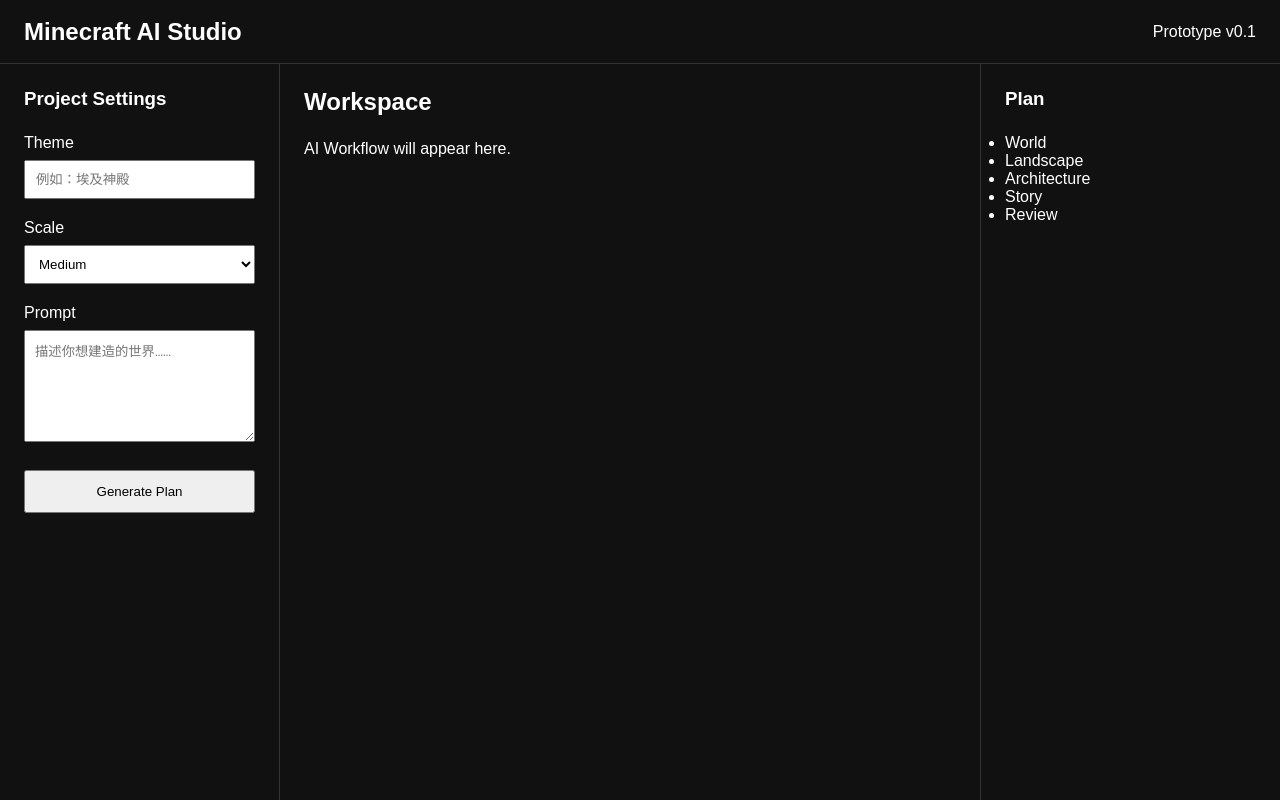
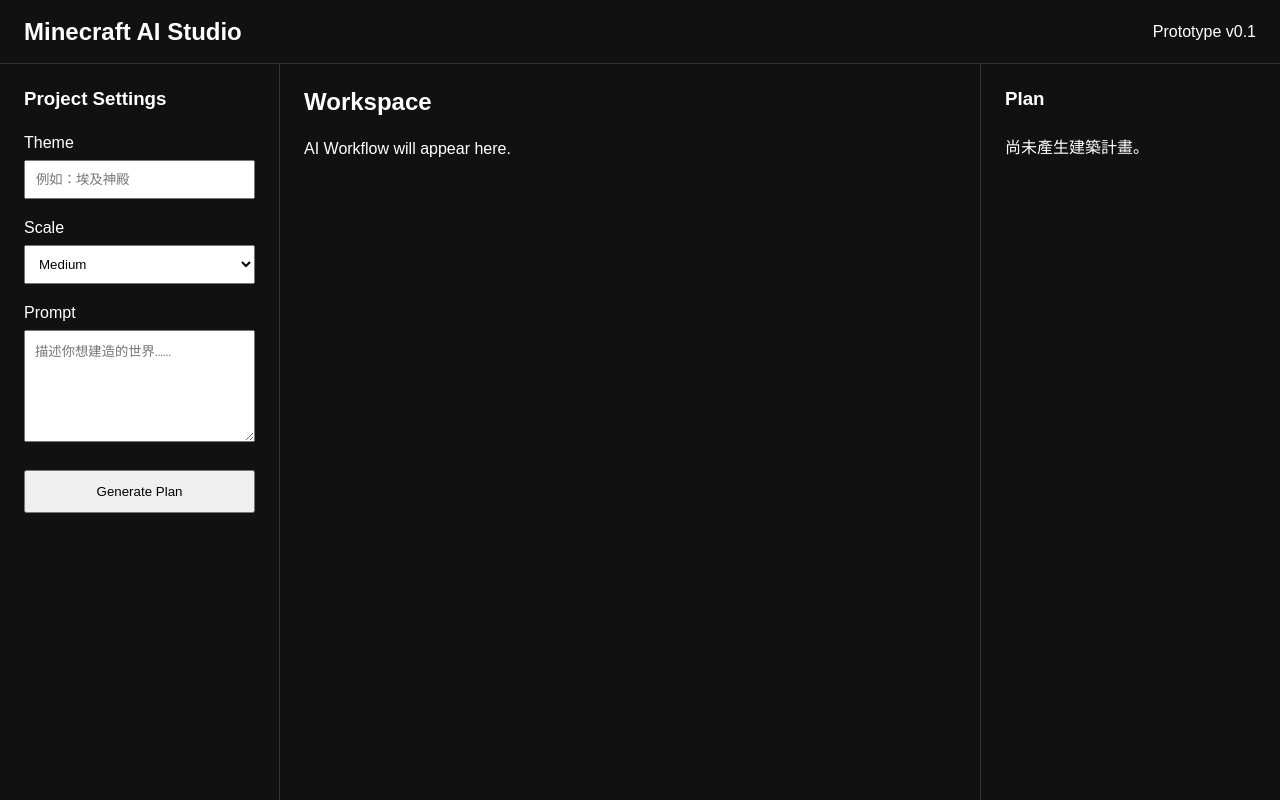
Before and after one commit to ishowtw168/MinecraftAI_Building, a Next.js app in the folder apps/web/: page / in a window 1280 px wide. Built offline with nearby package versions, Linux system fonts and the light colour scheme.

Commit message:
feat: display project data in plan panel

```diff
--- a/apps/web/components/PlanPanel.tsx
+++ b/apps/web/components/PlanPanel.tsx
@@ -1,4 +1,10 @@
-export default function PlanPanel() {
+import type { ProjectData } from "@/types/project";
+
+type PlanPanelProps = {
+  project: ProjectData | null;
+};
+
+export default function PlanPanel({ project }: PlanPanelProps) {
   return (
     <aside
       style={{
@@ -9,13 +15,36 @@
     >
       <h3>Plan</h3>
 
-      <ul style={{ marginTop: 24 }}>
-        <li>World</li>
-        <li>Landscape</li>
-        <li>Architecture</li>
-        <li>Story</li>
-        <li>Review</li>
-      </ul>
+      {!project ? (
+        <p style={{ marginTop: 24 }}>
+          尚未產生建築計畫。
+        </p>
+      ) : (
+        <div style={{ marginTop: 24 }}>
+          <p>
+            <strong>Theme</strong>
+          </p>
+          <p>{project.theme || "未填寫"}</p>
+
+          <p style={{ marginTop: 20 }}>
+            <strong>Scale</strong>
+          </p>
+          <p>{project.scale}</p>
+
+          <p style={{ marginTop: 20 }}>
+            <strong>Prompt</strong>
+          </p>
+          <p
+            style={{
+              marginTop: 8,
+              whiteSpace: "pre-wrap",
+              overflowWrap: "anywhere",
+            }}
+          >
+            {project.prompt || "未填寫"}
+          </p>
+        </div>
+      )}
     </aside>
   );
 }
```
